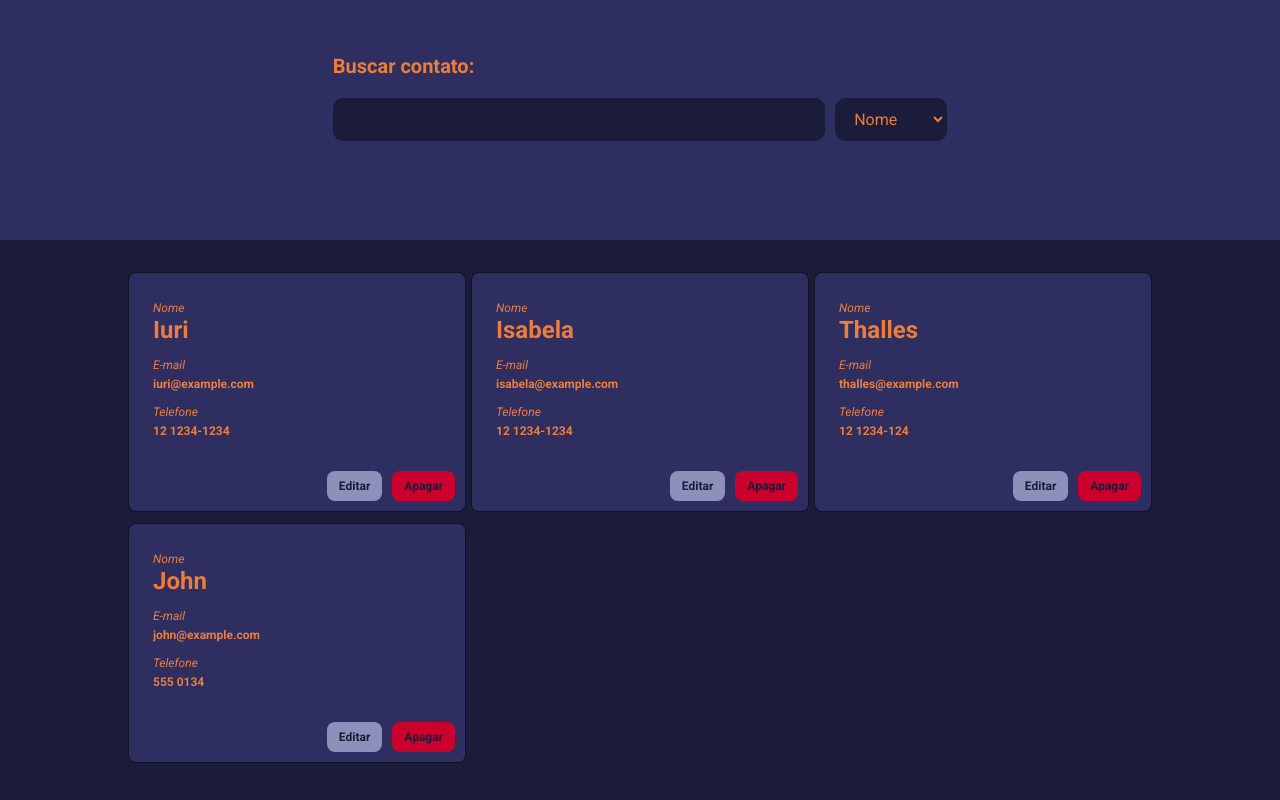
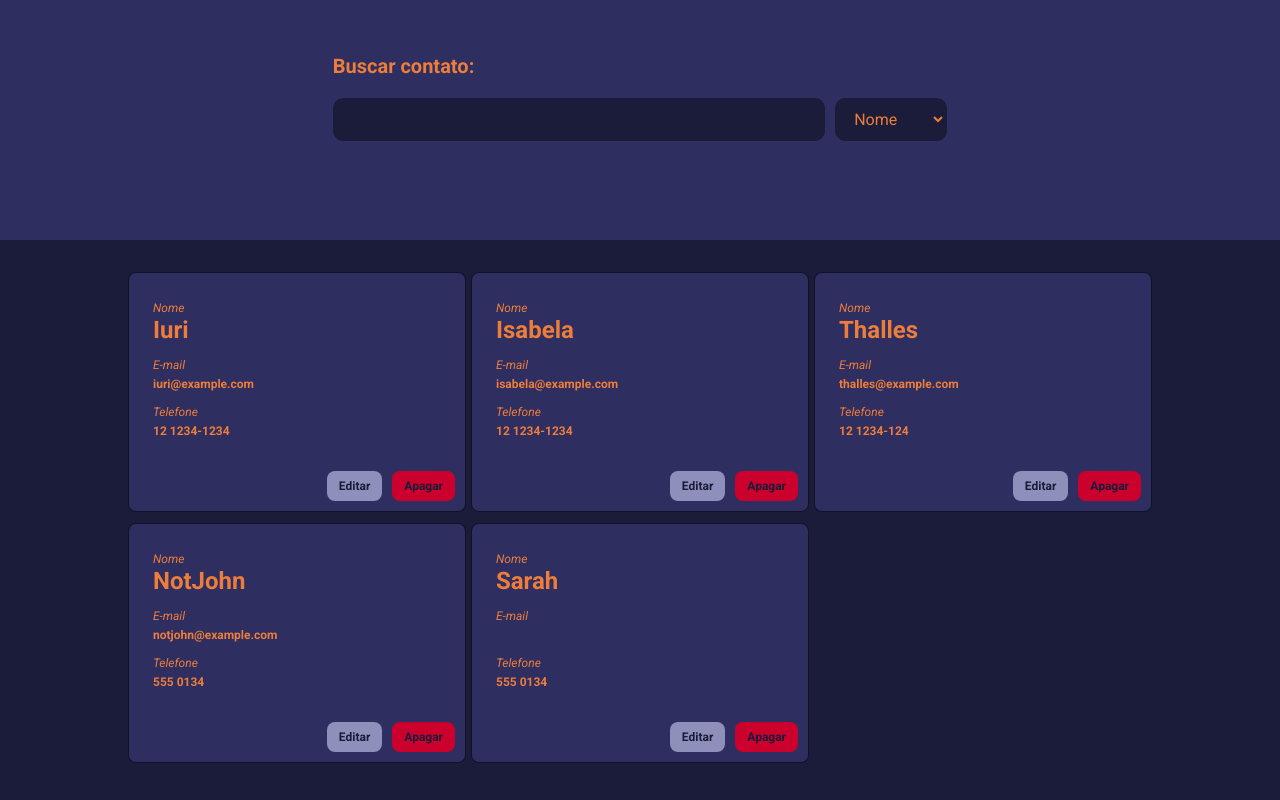
Before and after one commit to ibogar/contatos_ebac, a React (Create React App) app: page / in a window 1280 px wide. Built offline with nearby package versions, Linux system fonts and the light colour scheme.

Commit message:
add the function to search for contacts

```diff
--- a/src/containers/ContactsTable/index.tsx
+++ b/src/containers/ContactsTable/index.tsx
@@ -4,15 +4,44 @@ import { RootReducer } from '../../store'
 
 const ContactsTable = () => {
   const { items } = useSelector((state: RootReducer) => state.contacts)
+  const { searchType, searchQuery } = useSelector(
+    (state: RootReducer) => state.filter
+  )
+
+  const filterContacts = () => {
+    let filteredContacts = items
+    if (searchQuery !== undefined) {
+      if (searchType === 'name') {
+        filteredContacts = filteredContacts.filter((item) =>
+          item.name.toLowerCase().includes(searchQuery.toLowerCase())
+        )
+      }
+      if (searchType === 'telephone') {
+        filteredContacts = filteredContacts.filter(
+          (item) => item.telephone && item.telephone.includes(searchQuery)
+        )
+      }
+      if (searchType === 'email') {
+        filteredContacts = filteredContacts.filter(
+          (item) => item.email && item.email.includes(searchQuery.toLowerCase())
+        )
+      }
+      return filteredContacts
+    } else {
+      return items
+    }
+  }
+
+  const contacts = filterContacts()
   return (
     <>
-      {items.map((c) => (
+      {contacts.map((c) => (
         <ContactCard
           key={c.id}
           id={c.id}
           name={c.name}
-          telephone={c.telephone ? c.telephone : ' '}
-          email={c.email ? c.email : ' '}
+          telephone={c.telephone ? c.telephone : ''}
+          email={c.email ? c.email : ''}
         />
       ))}
     </>
--- a/src/containers/Searchbar/index.tsx
+++ b/src/containers/Searchbar/index.tsx
@@ -1,15 +1,26 @@
+import { useDispatch, useSelector } from 'react-redux'
 import { InputContainer, Label, SearchInput, Select } from './styles'
+import { setQuery, setType } from '../../store/reducers/filter'
+import { RootReducer } from '../../store'
 
 const SearchBar = () => {
+  const dispatch = useDispatch()
+  const { searchQuery } = useSelector((state: RootReducer) => state.filter)
+
   return (
     <>
       <InputContainer>
         <Label>Buscar contato:</Label>
         <div>
-          <SearchInput type="text" />
-          <Select>
-            <option value="">Nome</option>
-            <option value="">Telefone</option>
+          <SearchInput
+            type="text"
+            value={searchQuery}
+            onChange={(e) => dispatch(setQuery(e.target.value))}
+          />
+          <Select onChange={(e) => dispatch(setType(e.target.value))}>
+            <option value="name">Nome</option>
+            <option value="telephone">Telefone</option>
+            <option value="email">E-mail</option>
           </Select>
         </div>
       </InputContainer>
--- a/src/store/index.ts
+++ b/src/store/index.ts
@@ -1,9 +1,11 @@
 import { configureStore } from '@reduxjs/toolkit'
 import contactsReducer from './reducers/contacts'
+import filterReducer from './reducers/filter'
 
 const store = configureStore({
   reducer: {
-    contacts: contactsReducer
+    contacts: contactsReducer,
+    filter: filterReducer
   }
 })
 
--- a/src/store/reducers/contacts.ts
+++ b/src/store/reducers/contacts.ts
@@ -27,9 +27,14 @@ const initialState: ContactState = {
     },
     {
       id: 4,
-      name: 'John',
+      name: 'NotJohn',
       telephone: '555 0134',
-      email: 'john@example.com'
+      email: 'notjohn@example.com'
+    },
+    {
+      id: 5,
+      name: 'Sarah',
+      telephone: '555 0134'
     }
   ]
 }
--- /dev/null
+++ b/src/store/reducers/filter.ts
@@ -0,0 +1,28 @@
+import { createSlice, PayloadAction } from '@reduxjs/toolkit'
+
+type FilterState = {
+  searchQuery?: string
+  searchType: string
+}
+
+const initialState: FilterState = {
+  searchQuery: '',
+  searchType: 'name'
+}
+
+const FilterSlice = createSlice({
+  name: 'filter',
+  initialState,
+  reducers: {
+    setQuery: (state, action: PayloadAction<string>) => {
+      state.searchQuery = action.payload
+    },
+    setType: (state, action: PayloadAction<string>) => {
+      state.searchType = action.payload
+    }
+  }
+})
+
+export const { setQuery, setType } = FilterSlice.actions
+
+export default FilterSlice.reducer
```
